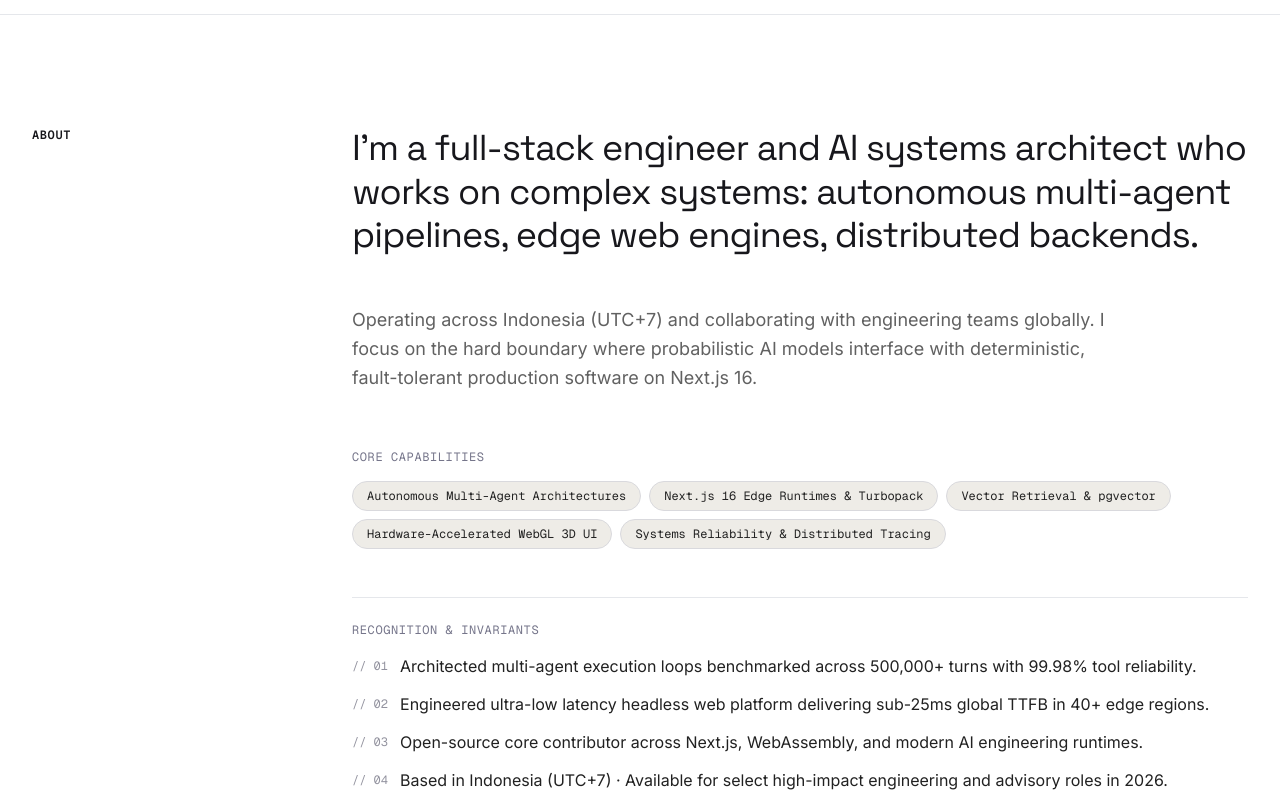
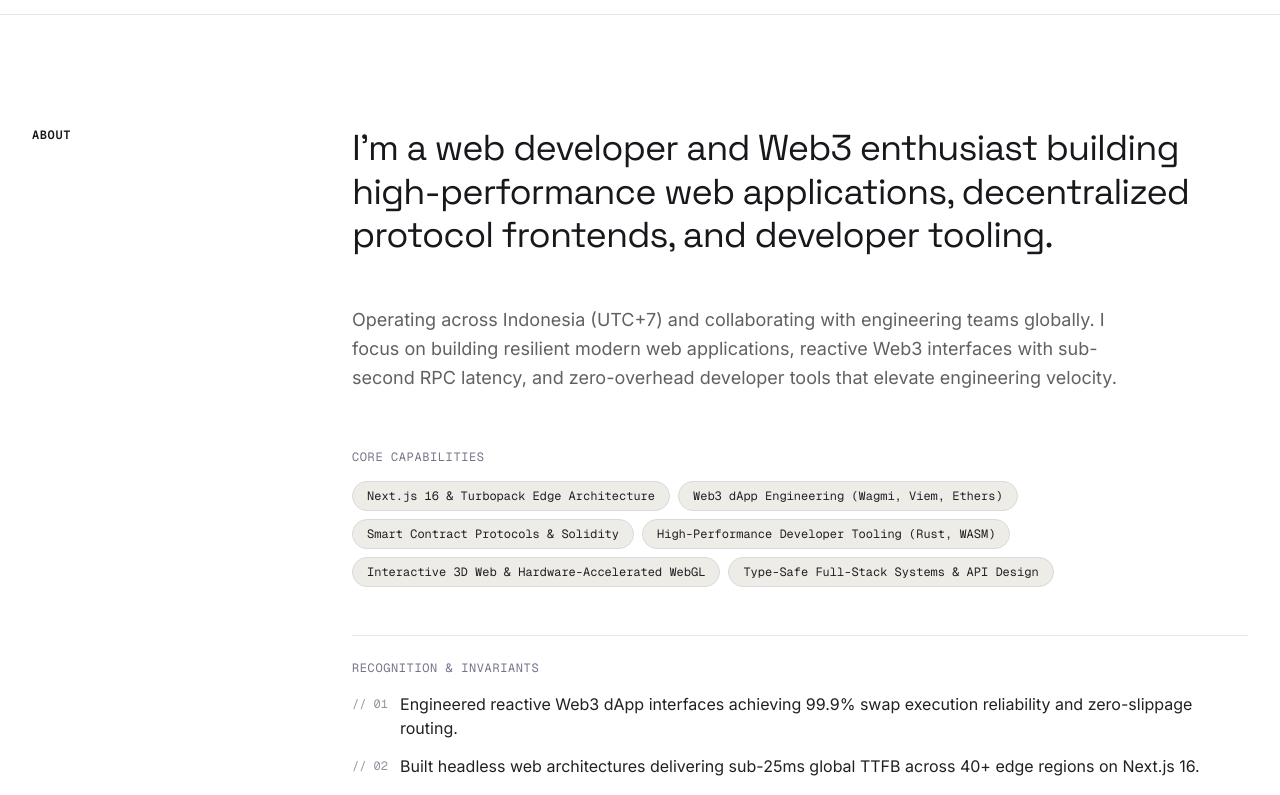
Before and after one commit to theodhorex/personal-website, a Next.js app: page / in a window 1280 px wide. Shown: the part 1920-2715 px from the top of the page. Built offline with nearby package versions, Linux system fonts and the light colour scheme.

Commit message:
feat(ui): update about section for Theodhore - Web Developer & Web3 Enthusiast

```diff
--- a/components/bouayaben-about.tsx
+++ b/components/bouayaben-about.tsx
@@ -4,18 +4,19 @@ import { Reveal } from "./reveal";
 
 export function BouayabenAbout() {
   const capabilities = [
-    "Autonomous Multi-Agent Architectures",
-    "Next.js 16 Edge Runtimes & Turbopack",
-    "Vector Retrieval & pgvector",
-    "Hardware-Accelerated WebGL 3D UI",
-    "Systems Reliability & Distributed Tracing",
+    "Next.js 16 & Turbopack Edge Architecture",
+    "Web3 dApp Engineering (Wagmi, Viem, Ethers)",
+    "Smart Contract Protocols & Solidity",
+    "High-Performance Developer Tooling (Rust, WASM)",
+    "Interactive 3D Web & Hardware-Accelerated WebGL",
+    "Type-Safe Full-Stack Systems & API Design",
   ];
 
   const recognition = [
-    "Architected multi-agent execution loops benchmarked across 500,000+ turns with 99.98% tool reliability.",
-    "Engineered ultra-low latency headless web platform delivering sub-25ms global TTFB in 40+ edge regions.",
-    "Open-source core contributor across Next.js, WebAssembly, and modern AI engineering runtimes.",
-    "Based in Indonesia (UTC+7) · Available for select high-impact engineering and advisory roles in 2026.",
+    "Engineered reactive Web3 dApp interfaces achieving 99.9% swap execution reliability and zero-slippage routing.",
+    "Built headless web architectures delivering sub-25ms global TTFB across 40+ edge regions on Next.js 16.",
+    "Crafted client-side developer tooling in Rust and WebAssembly, enabling 100% offline smart contract simulation.",
+    "Based in Indonesia (UTC+7) · Available for high-impact web engineering, Web3 protocols, and advisory roles in 2026.",
   ];
 
   return (
@@ -34,15 +35,15 @@ export function BouayabenAbout() {
             <div className="lg:col-span-9 space-y-10 sm:space-y-12">
               {/* Lede */}
               <p className="font-display text-2xl sm:text-3xl lg:text-4xl font-normal text-[#17171c] leading-[1.2] tracking-tight">
-                I’m a full-stack engineer and AI systems architect who works on complex systems:
-                autonomous multi-agent pipelines, edge web engines, distributed backends.
+                I’m a web developer and Web3 enthusiast building high-performance web applications,
+                decentralized protocol frontends, and developer tooling.
               </p>
 
               {/* Body */}
               <p className="text-base sm:text-lg text-[#616161] font-sans leading-relaxed max-w-3xl">
                 Operating across Indonesia (UTC+7) and collaborating with engineering teams globally.
-                I focus on the hard boundary where probabilistic AI models interface with deterministic,
-                fault-tolerant production software on Next.js 16.
+                I focus on building resilient modern web applications, reactive Web3 interfaces with sub-second
+                RPC latency, and zero-overhead developer tools that elevate engineering velocity.
               </p>
 
               {/* Capabilities List matching bouayaben.com .about-capabilities */}
```
